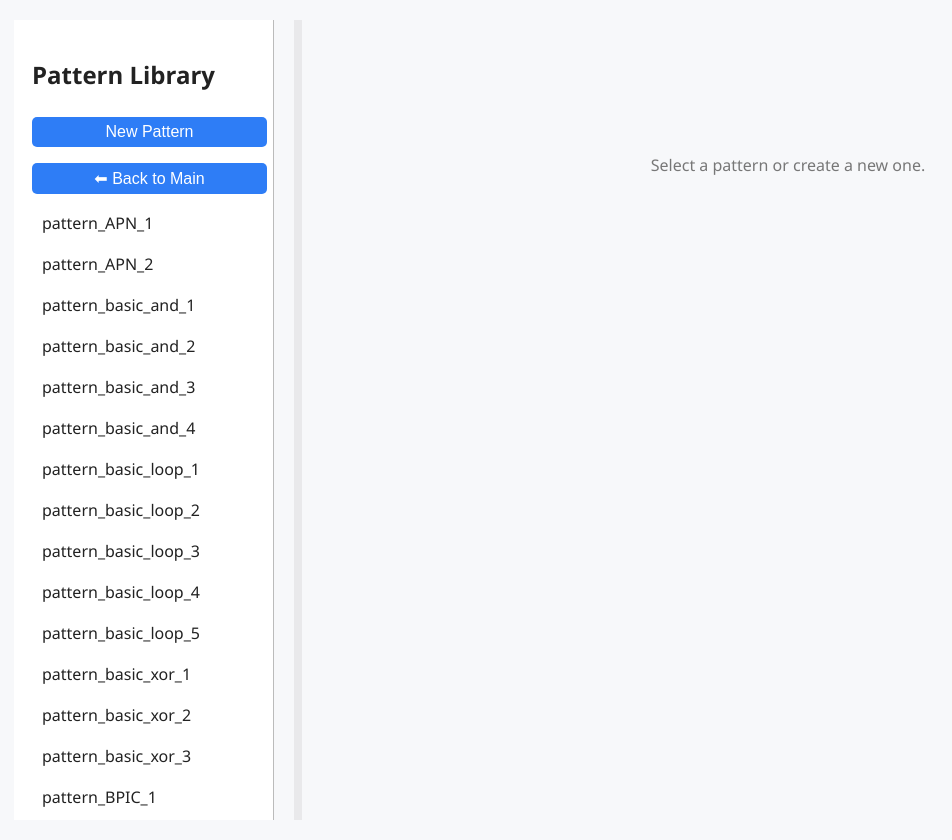
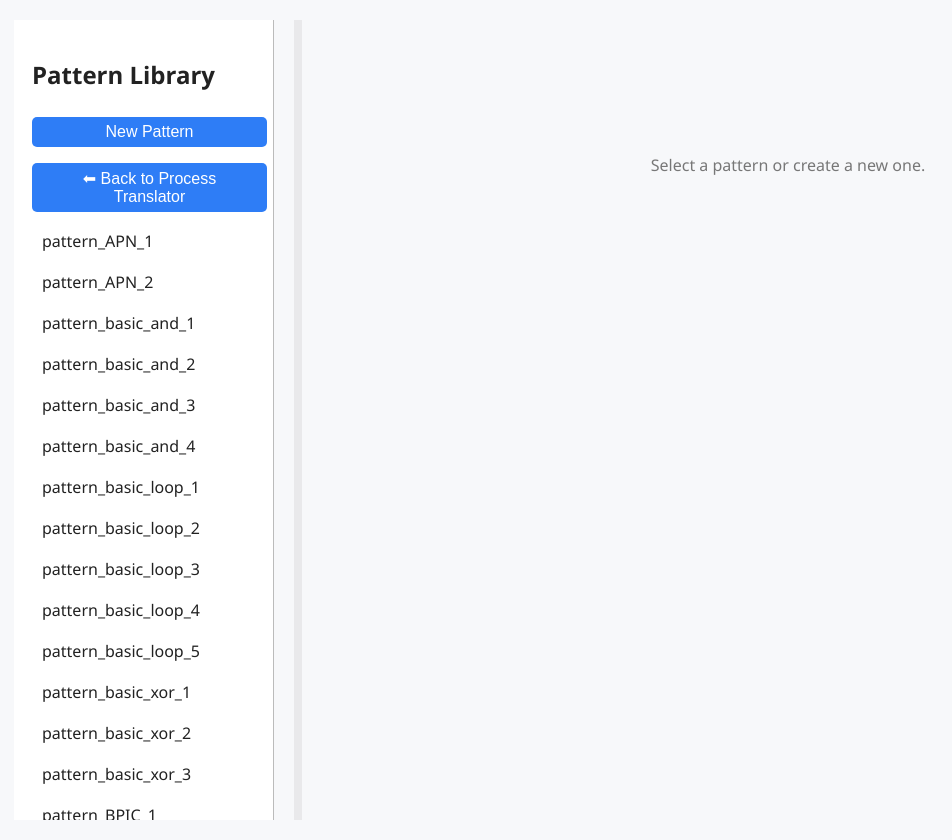
Before and after one commit to KeeganJin/Process_Translator, a Flask app: page /patterns in a window 1280 px wide. Shown: the whole page, without its empty margins (6-958 px from the left). Run offline with Flask 3, Linux system fonts and the light colour scheme; parts of the project's set-up code (start-up, migrations or seed data) failed here and were passed over.

```diff
--- a/static/patterns.js
+++ b/static/patterns.js
@@ -58,6 +58,8 @@ function selectPattern(idx) {
     window.location.hash = encodeURIComponent(patterns[idx].pattern_name);  // ⬅️ This line updates the URL hash
 
     document.querySelectorAll('.pattern-list-item').forEach((i, j) => i.classList.toggle('selected', j === idx));
+
+
     let p = patterns[idx];
     let panel = document.getElementById('mainPanel');
     panel.innerHTML = `
@@ -73,6 +75,8 @@ function selectPattern(idx) {
       <button onclick="deletePattern()">Delete</button>
     </div>
   `;
+
+
     // Show SVG if exists
     fetch('/patterns/svg', {
         method: 'POST',
--- a/templates/patterns.html
+++ b/templates/patterns.html
@@ -139,7 +139,7 @@
     <aside class="sidebar" id="sidebar">
         <h2>Pattern Library</h2>
         <button onclick="showNewPatternPanel()">New Pattern</button>
-        <button onclick="window.location.href='/'" style="margin-top: 6px;">⬅ Back to Main</button>
+        <button onclick="window.location.href='/'" style="margin-top: 6px;">⬅ Back to Process Translator</button>
 
         <div id="patternList" class="pattern-list"></div>
     </aside>
```
